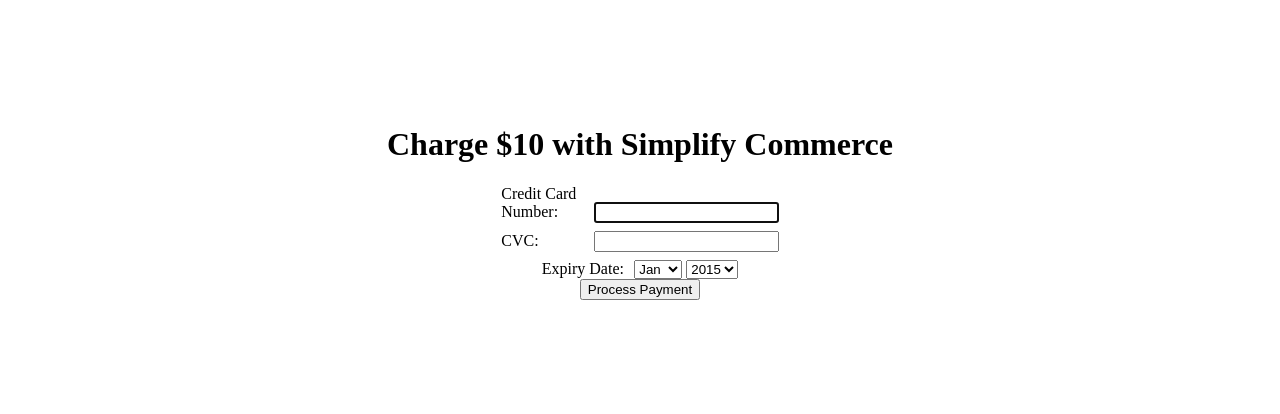
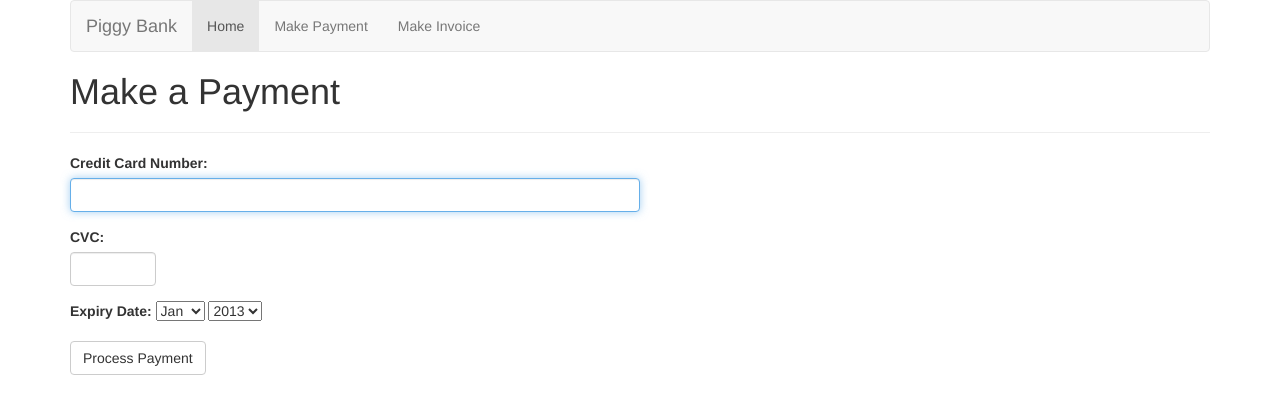
Before and after one commit to marikalam/piggybank, a Flask app: page /payment in a window 1280 px wide. Shown: the top 414 px of the page. Run offline with Flask 2, Linux system fonts and the light colour scheme; some libraries are stand-ins or nearby versions.

Commit message:
payment processing

```diff
--- a/app.py
+++ b/app.py
@@ -20,14 +20,14 @@
 @app.route("/payment")
 def payment_home():
     session.clear()
-    return render_template("payment_home.html",key=PUBLIC_KEY)
+    return render_template("payment.html",key=PUBLIC_KEY)
 
 @app.route("/makePayment",methods=["POST"])
 def payment():
-    token =  request.form["simplifyToken"]
 
     simplify.public_key = PUBLIC_KEY
     simplify.private_key = PRIVATE_KEY
+
     payment = simplify.Payment.create({
         "token" : token,
         "amount" : "1000",
@@ -39,6 +39,10 @@
     session["id"] = payment.authCode
     session["amount"] = payment.amount
 
+    print session['id']
+    print session['amount']
+    print token
+
     if payment.paymentStatus == 'APPROVED':
         return redirect(url_for("paymentSuccess"))
     else:
@@ -47,7 +51,7 @@
 @app.route("/paymentsuccess")
 def paymentSuccess():
     amount = session["amount"]/100
-    return render_template("payment.html",amount=amount,id=session["id"])
+    return render_template("payment_success.html",amount=amount,id=session["id"])
 
 
 @app.route('/invoice', methods=['GET'])
--- a/templates/home.html
+++ b/templates/home.html
@@ -14,10 +14,10 @@
 	<nav class="navbar navbar-default">
 	  <div class="container-fluid">
 	    <div class="navbar-header">
-	      <a class="navbar-brand" href="#">Piggy Bank</a>
+	      <a class="navbar-brand" href="/" >Piggy Bank</a>
 	    </div>
 	    <ul class="nav navbar-nav">
-	      <li class="active"><a href="#">Home</a></li>
+	      <li class="active"><a href="/">Home</a></li>
 	      <li><a href="/payment">Make Payment</a></li>
 	      <li><a href="/invoice">Make Invoice</a></li>
 	    </ul>
--- a/templates/payment.html
+++ b/templates/payment.html
@@ -1,11 +1,122 @@
 <!DOCTYPE html>
-<html>
-  <head>
-    <title>Payment Success</title>
-  </head>
-  <body>
-    <div class="cont" style="text-align:center;font-size:24px;margin-top:10%">
-      Payment of {{ amount }}$ approved with Transaction ID - {{ id }}
+<html lang="en">
+<head>
+  <title>Piggy Bank</title>
+  <meta charset="utf-8">
+  <meta name="viewport" content="width=device-width, initial-scale=1">
+  <link rel="stylesheet" href="http://maxcdn.bootstrapcdn.com/bootstrap/3.3.7/css/bootstrap.min.css">
+  <script src="https://ajax.googleapis.com/ajax/libs/jquery/1.12.4/jquery.min.js"></script>
+  <script src="http://maxcdn.bootstrapcdn.com/bootstrap/3.3.7/js/bootstrap.min.js"></script>
+  <script type="text/javascript" src="https://ajax.googleapis.com/ajax/libs/jquery/1.9.1/jquery.min.js"></script>
+  <script type="text/javascript" src="https://www.simplify.com/commerce/v1/simplify.js"></script>
+</head>
+<body>
+
+<div class="container">
+  <nav class="navbar navbar-default">
+    <div class="container-fluid">
+      <div class="navbar-header">
+        <a class="navbar-brand" href="#">Piggy Bank</a>
+      </div>
+      <ul class="nav navbar-nav">
+        <li class="active"><a href="/">Home</a></li>
+        <li><a href="/payment">Make Payment</a></li>
+        <li><a href="/invoice">Make Invoice</a></li>
+      </ul>
     </div>
-  </body>
+  </nav>
+    <h1>Make a Payment</h1>
+    <hr/>
+    <form id="simplify-payment-form" action="/makePayment" method="POST" style="width:50%">
+    <div class="form-group">
+        <label>Credit Card Number: </label>
+        <input id="cc-number" type="text" maxlength="20" class="form-control" autocomplete="off" value="" autofocus />
+    </div>
+    <div class="form-group">
+        <label>CVC: </label>
+        <input id="cc-cvc" type="text" maxlength="4" class="form-control" autocomplete="off" value="" style="width:15%"/>
+    </div>
+    <div class="form-group">
+        <label>Expiry Date: </label>
+        <select id="cc-exp-month">
+            <option value="01">Jan</option>
+            <option value="02">Feb</option>
+            <option value="03">Mar</option>
+            <option value="04">Apr</option>
+            <option value="05">May</option>
+            <option value="06">Jun</option>
+            <option value="07">Jul</option>
+            <option value="08">Aug</option>
+            <option value="09">Sep</option>
+            <option value="10">Oct</option>
+            <option value="11">Nov</option>
+            <option value="12">Dec</option>
+        </select>
+        <select id="cc-exp-year">
+            <option value="13">2013</option>
+            <option value="14">2014</option>
+            <option value="15">2015</option>
+            <option value="16">2016</option>
+            <option value="17">2017</option>
+            <option value="18">2018</option>
+            <option value="19">2019</option>
+            <option value="20">2020</option>
+            <option value="21">2021</option>
+            <option value="22">2022</option>
+        </select>
+    </div>
+    <button id="process-payment-btn" type="submit" class="btn btn-default">Process Payment</button>
+</form>
+</div>
+<script>
+  function simplifyResponseHandler(data) {
+        var $paymentForm = $("#simplify-payment-form");
+        // Remove all previous errors
+        $(".error").remove();
+        // Check for errors
+        if (data.error) {
+            // Show any validation errors
+            if (data.error.code == "validation") {
+                var fieldErrors = data.error.fieldErrors,
+                        fieldErrorsLength = fieldErrors.length,
+                        errorList = "";
+                for (var i = 0; i < fieldErrorsLength; i++) {
+                    errorList += "<div class='error'>Field: '" + fieldErrors[i].field +
+                            "' is invalid - " + fieldErrors[i].message + "</div>";
+                }
+                // Display the errors
+                $paymentForm.after(errorList);
+            }
+            // Re-enable the submit button
+            $("#process-payment-btn").removeAttr("disabled");
+        } else {
+            // The token contains id, last4, and card type
+            var token = data["id"];
+            // Insert the token into the form so it gets submitted to the server
+            $paymentForm.append("<input type='hidden' name='simplifyToken' value='" + token + "' />");
+            // Submit the form to the server
+            $paymentForm.get(0).submit();
+        }
+    }
+
+  $(document).ready(function() {
+      $("#simplify-payment-form").on("submit", function() {
+          // Disable the submit button
+          $("#process-payment-btn").attr("disabled", "disabled");
+          // Generate a card token & handle the response
+          SimplifyCommerce.generateToken({
+              key: "YOUR_PUBLIC_KEY",
+              card: {
+                  number: $("#cc-number").val(),
+                  cvc: $("#cc-cvc").val(),
+                  expMonth: $("#cc-exp-month").val(),
+                  expYear: $("#cc-exp-year").val()
+              }
+          }, simplifyResponseHandler);
+          // Prevent the form from submitting
+          return false;
+      });
+  });
+</script>
+</body>
 </html>
--- a/templates/payment_home.html
+++ /dev/null
@@ -1,104 +0,0 @@
-<!DOCTYPE html>
-<html>
-  <head>
-    <title>MasterCard Simplify Commerce</title>
-    <link rel="stylesheet" href="/static/css/home.css" />
-    <script type="text/javascript" src="/static/js/jquery.min.js"></script>
-  </head>
-  <body>
-    <div class="cont">
-      <h1>Charge $10 with Simplify Commerce</h1>
-      <form id="simplify-payment-form" action="/makePayment" method="POST">
-          <!-- The $10 amount is set on the server side -->
-          <div class="line">
-              <label>Credit Card Number: </label>
-              <input id="cc-number" type="text" maxlength="20" autocomplete="off" value="" autofocus />
-          </div>
-          <div class="line">
-              <label>CVC: </label>
-              <input id="cc-cvc" type="text" maxlength="4" autocomplete="off" value=""/>
-          </div>
-          <div class="line">
-              <label>Expiry Date: </label>
-              <select id="cc-exp-month">
-                  <option value="01">Jan</option>
-                  <option value="02">Feb</option>
-                  <option value="03">Mar</option>
-                  <option value="04">Apr</option>
-                  <option value="05">May</option>
-                  <option value="06">Jun</option>
-                  <option value="07">Jul</option>
-                  <option value="08">Aug</option>
-                  <option value="09">Sep</option>
-                  <option value="10">Oct</option>
-                  <option value="11">Nov</option>
-                  <option value="12">Dec</option>
-              </select>
-              <select id="cc-exp-year">
-                  <option value="15">2015</option>
-                  <option value="16">2016</option>
-                  <option value="17">2017</option>
-                  <option value="18">2018</option>
-                  <option value="19">2019</option>
-                  <option value="20">2020</option>
-                  <option value="21">2021</option>
-                  <option value="22">2022</option>
-                  <option value="23">2023</option>
-                  <option value="24">2024</option>
-              </select>
-          </div>
-          <button id="process-payment-btn" type="submit">Process Payment</button>
-      </form>
-    </div>
-    <script type="text/javascript" src="https://www.simplify.com/commerce/v1/simplify.js"></script>
-    <script type="text/javascript">
-        function simplifyResponseHandler(data) {
-            var $paymentForm = $("#simplify-payment-form");
-            // Remove all previous errors
-            $(".error").remove();
-            // Check for errors
-            if (data.error) {
-                // Show any validation errors
-                if (data.error.code == "validation") {
-                    var fieldErrors = data.error.fieldErrors,
-                            fieldErrorsLength = fieldErrors.length,
-                            errorList = "";
-                    for (var i = 0; i < fieldErrorsLength; i++) {
-                        errorList += "<div class='error'>Field: '" + fieldErrors[i].field +
-                                "' is invalid - " + fieldErrors[i].message + "</div>";
-                    }
-                    // Display the errors
-                    $paymentForm.after(errorList);
-                }
-                // Re-enable the submit button
-                $("#process-payment-btn").removeAttr("disabled");
-            } else {
-                // The token contains id, last4, and card type
-                var token = data["id"];
-                // Insert the token into the form so it gets submitted to the server
-                $paymentForm.append("<input type='hidden' name='simplifyToken' value='" + token + "' />");
-                // Submit the form to the server
-                $paymentForm.get(0).submit();
-            }
-        }
-        $(document).ready(function() {
-            $("#simplify-payment-form").on("submit", function() {
-                // Disable the submit button
-                $("#process-payment-btn").attr("disabled", "disabled");
-                // Generate a card token & handle the response
-                SimplifyCommerce.generateToken({
-                    key: "{{ key }}",
-                    card: {
-                        number: $("#cc-number").val(),
-                        cvc: $("#cc-cvc").val(),
-                        expMonth: $("#cc-exp-month").val(),
-                        expYear: $("#cc-exp-year").val()
-                    }
-                }, simplifyResponseHandler);
-                // Prevent the form from submitting
-                return false;
-            });
-        });
-    </script>
-  </body>
-</html>
```
Also changed, not shown: templates/invoice.html (+12 -0 lines), templates/payment_success.html (added, +11 -0 lines).
